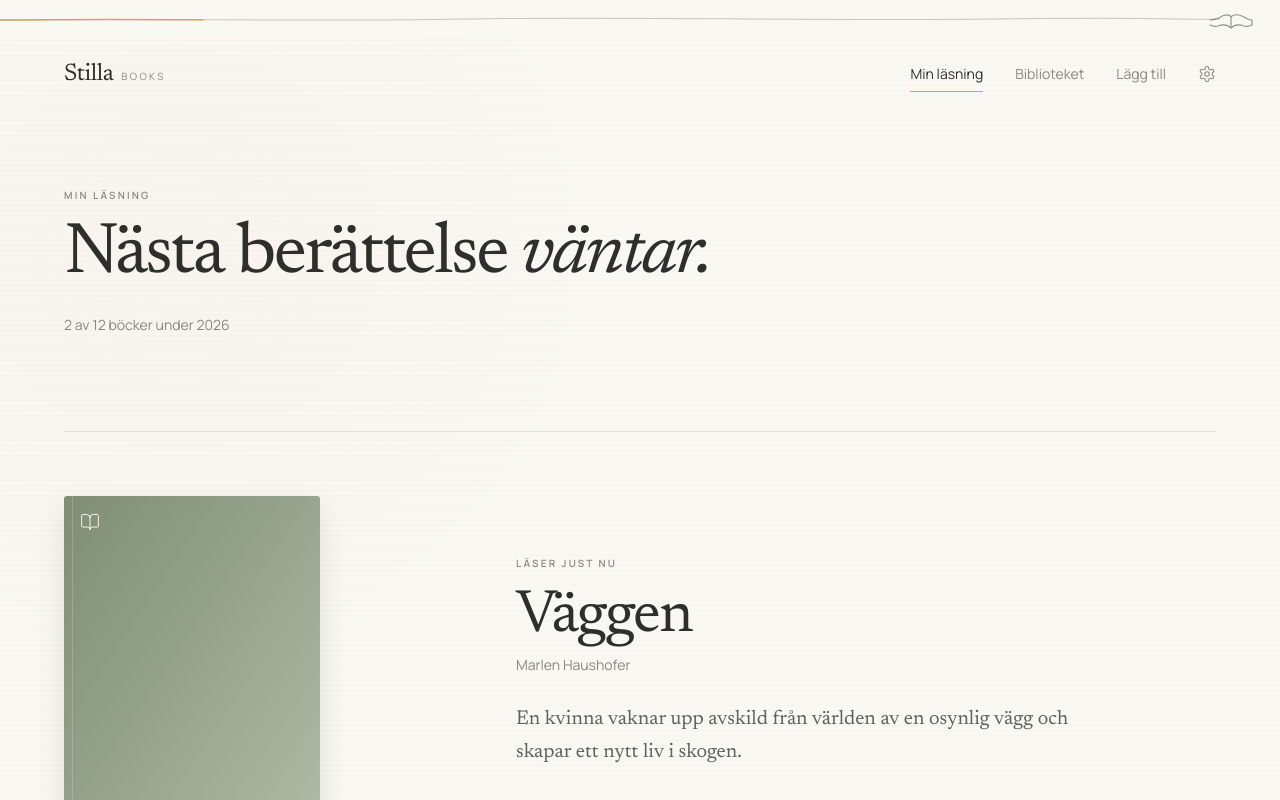
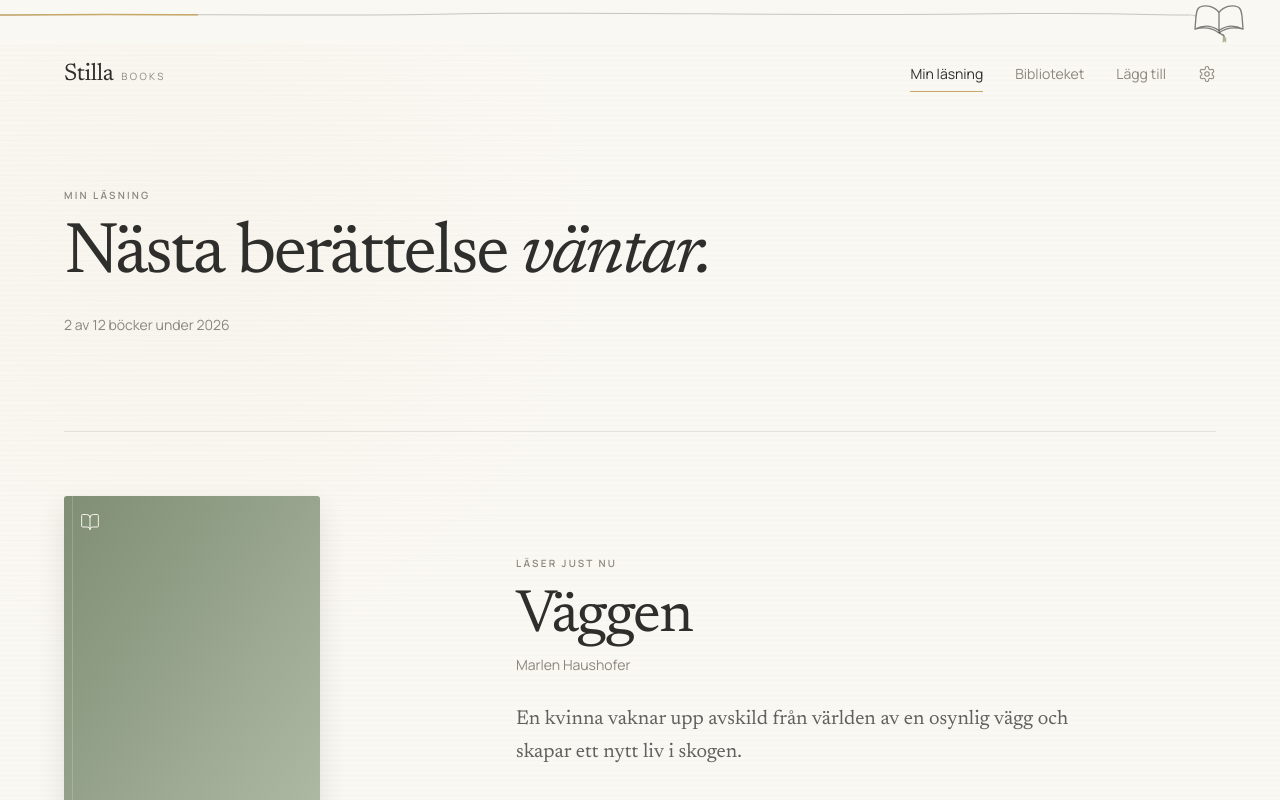
Before and after one commit to ceciliabea/stilla-books, a React (Vite) app: page / in a window 1280 px wide. Shown: the top 800 px of the page. Built offline with nearby package versions, Linux system fonts and the light colour scheme.

Commit message:
Connect app icon to top line

```diff
--- a/src/App.tsx
+++ b/src/App.tsx
@@ -418,17 +418,21 @@ export default function App() {
 
 function TopLine({ value, hasGoal }: { value: number; hasGoal: boolean }) {
   return (
-    <div className="fixed inset-x-0 top-0 z-50 h-9 bg-paper px-4 pt-2 md:px-7" aria-hidden="true">
-      <svg viewBox="0 0 1000 24" preserveAspectRatio="none" className="absolute bottom-1.5 left-0 h-6 w-[calc(100%-3.75rem)] overflow-visible">
+    <div className="fixed inset-x-0 top-0 z-50 h-11 bg-paper" aria-hidden="true">
+      <svg
+        viewBox="0 0 1000 32"
+        preserveAspectRatio="none"
+        className="absolute left-0 top-0 h-8 w-[calc(100%-5rem)] overflow-visible md:w-[calc(100%-5.75rem)]"
+      >
         <path
-          d="M0 14 C140 12, 250 16, 380 13 S650 15, 815 13 S930 14, 1000 13"
+          d="M0 15 C140 13, 250 17, 380 14 S650 16, 815 14 S930 15, 1000 15"
           pathLength="1"
           className="line-draw fill-none stroke-ink/25"
           strokeWidth="1"
         />
         {hasGoal && (
           <path
-            d="M0 14 C140 12, 250 16, 380 13 S650 15, 815 13 S930 14, 1000 13"
+            d="M0 15 C140 13, 250 17, 380 14 S650 16, 815 14 S930 15, 1000 15"
             pathLength="1"
             className="line-draw fill-none stroke-gold"
             strokeWidth="1.5"
@@ -436,13 +440,32 @@ function TopLine({ value, hasGoal }: { value: number; hasGoal: boolean }) {
           />
         )}
       </svg>
-      <svg viewBox="0 0 42 26" className="absolute bottom-1 right-4 h-[26px] w-[42px] overflow-visible md:right-7">
+      <svg
+        viewBox="0 0 64 44"
+        className="absolute right-4 top-0 h-11 w-16 overflow-visible md:right-7"
+      >
         <path
-          d="M0 14 C4 14 6 13 9 12 C14 8 20 8 21 11 L21 22 C18 19 13 18 8 20 C5 21 2 20 0 19 M21 11 C23 8 29 8 34 11 C37 13 39 14 42 14 M21 11 L21 22 C24 19 29 18 34 20 C37 21 40 20 42 19 L42 14"
-          className="book-line fill-none stroke-ink/50"
-          strokeWidth="1.15"
+          d="M0 15 C3 15 5.5 15.3 8 16"
+          className="line-draw fill-none stroke-ink/25"
+          strokeWidth="1"
+          strokeLinecap="round"
+        />
+        <path
+          d="M8 16 C8.8 11 9 8.5 12 7 C18 4.5 26 6.2 31 12.5 L31 30.5 C24 25.5 15 25 7 29 L8 16 M31 12.5 C36 6.2 44 4.5 50 7 C53 8.5 53.2 11 54 16 L55 29 C47 25 38 25.5 31 30.5 M7 29 C15 27 24 27.5 31 33 C38 27.5 47 27 55 29"
+          className="book-line fill-none stroke-ink/60"
+          strokeWidth="1.35"
           strokeLinecap="round"
           strokeLinejoin="round"
+        />
+        <path
+          d="M31 30.5 C31 33 32 34 34 34.5 C36 35 36.5 36 36 38"
+          className="fill-none stroke-ink/60"
+          strokeWidth="1.35"
+          strokeLinecap="round"
+        />
+        <path
+          d="M34.7 37.5 H38.2 V43 L36.45 41.2 L34.7 43 Z"
+          className="fill-sage"
         />
       </svg>
     </div>
```
